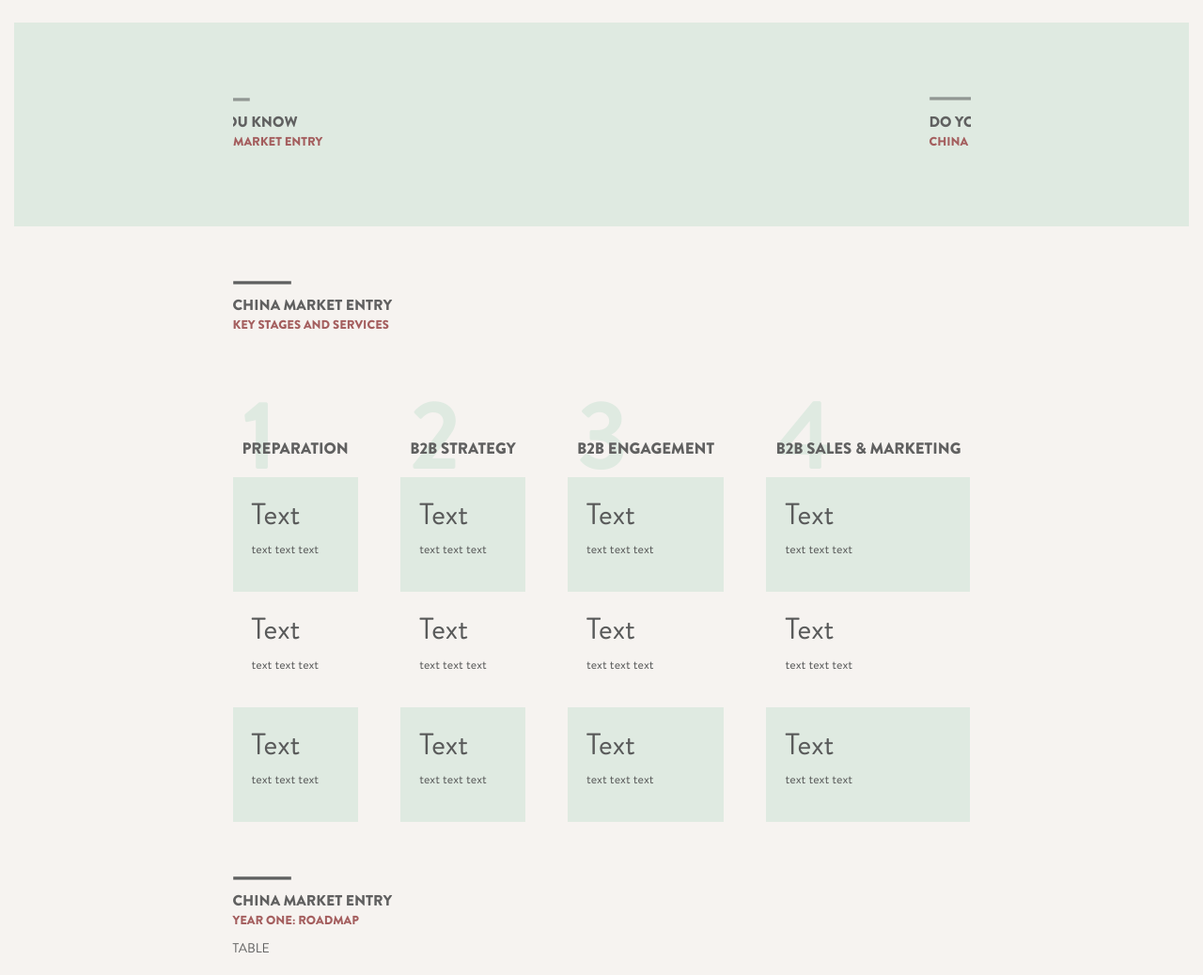
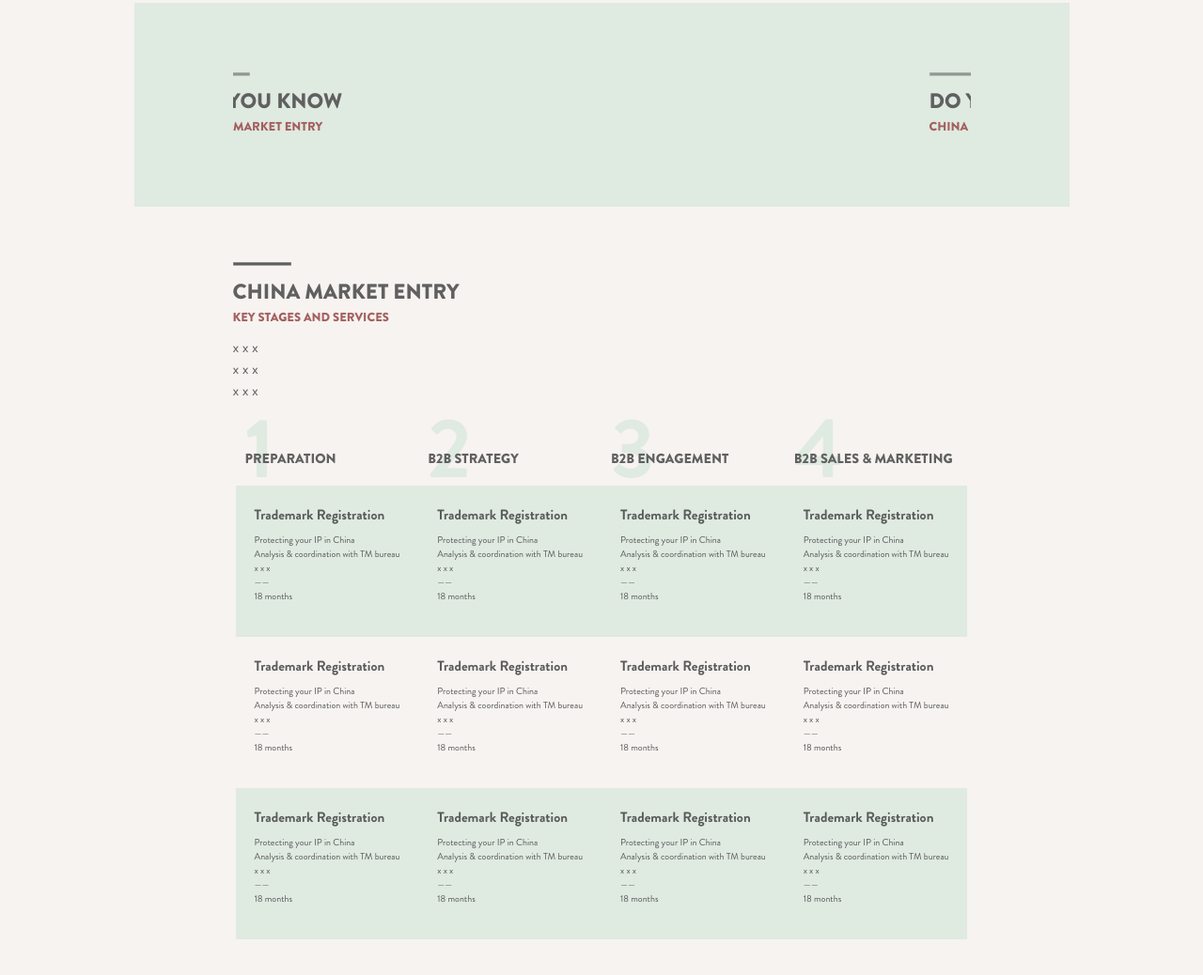
Before and after one commit to kabosiene/litaogroup, a website built with Parcel: page index.html in a window 1280 px wide. Shown: the part 1017-2055 px from the top of the page at 94% size. Built offline with nearby package versions, Linux system fonts and the light colour scheme; some icons are missing.

Commit message:
add stages table

```diff
--- a/css/main.css
+++ b/css/main.css
@@ -16,25 +16,33 @@ html {
 
 body {
   height: 100%;
-  display: flex;
+  display: -webkit-box;      /* OLD - iOS 6-, Safari 3.1-6 */
+  display: -moz-box;         /* OLD - Firefox 19- (buggy but mostly works) */
+  display: -ms-flexbox;      /* TWEENER - IE 10 */
+  display: -webkit-flex;     /* NEW - Chrome */
+  display: flex;             /* NEW, Spec - Opera 12.1, Firefox 20+ */
   font-family: BrandonGrotesque-Regular, Arial, sans-serif;
   background-color: #f6f3f0;
   color: #606060;
-  font-size: 14px;
+  font-size: 100%;
   font-weight: 400;
   font-style: normal;
   letter-spacing: normal;
   line-height: normal;
 }
 .container-fluid {
-  display: flex;
+  display: -webkit-box;      /* OLD - iOS 6-, Safari 3.1-6 */
+  display: -moz-box;         /* OLD - Firefox 19- (buggy but mostly works) */
+  display: -ms-flexbox;      /* TWEENER - IE 10 */
+  display: -webkit-flex;     /* NEW - Chrome */
+  display: flex;             /* NEW, Spec - Opera 12.1, Firefox 20+ */
   flex-direction: column;
   align-items: center;
-  width: 100%;
+  max-width: 1025px;
 }
 
 .container-fluid h1 {
-  font-size: 1.1250em;
+  font-size: 1.4em;
   font-family: BrandonGrotesque-Black;
   text-align: left;
   margin-top: 5px;
@@ -48,15 +56,12 @@ body {
 }
 
 .header-section{
+  position: relative;
   margin: 0;
  }
-.headline-block, .header-menu, .logo{
+.headline-block, .header-menu{
   position: absolute;
   z-index: 999;
-}
-.logo {
-  top: 27px;
-  left: 12%;
 }
 
 .headline-block {
@@ -72,7 +77,7 @@ body {
   font-size: 55px;
   font-style: normal;
   letter-spacing: normal;
-  line-height: normal;
+  line-height: 55px;
   text-align: center;
   z-index: 2;
 }
@@ -95,15 +100,20 @@ article header{
 article header h1{
   margin-bottom: 0px;
 }
-.header-menu,
 footer {
   display: flex;
   align-items: center;
 }
 .header-menu {
-  position: absolute;
+  display: flex;
+  justify-content: space-between;
   top: 40px;
-  right: 12%;
+  width: 100%;
+  padding: 0 10%;
+flex-wrap: wrap;
+}
+
+.logo {
 }
 
 .header-menu li {
@@ -111,6 +121,7 @@ footer {
 }
 .header-menu li a {
   color: #ffffff;
+  font-size: 9px;
 }
 .header-menu li a:after  {
   content: '';
@@ -136,9 +147,6 @@ footer {
   z-index: 0;
 }
 
-.carousel-inner{
-  height: -webkit-fill-available;
-}
 #myCarousel .carousel-inner{
   height: 217px;
   display: flex;
@@ -149,6 +157,9 @@ ul li {
   display: inline-block;
   padding: 0 10px;
   list-style: none;
+}
+nav ul {
+  margin:0;
 }
 section {
   justify-content: center;
@@ -201,18 +212,19 @@ footer {
 }
 
 .stages-table{
-  margin-top: 100px;
+  margin-top: 30px;
   display: flex;
-  justify-content: space-between;
+  justify-content: center;
+  flex-wrap: wrap;
 }
 .one-column{
-  width: -moz-available;
+ margin-top: 30px;
 }
 .one-column div{
   padding: 10px;
 }
 .one-column .column-header {
-  font-size: 1.2em;
+  font-size: 0.9em;
   font-family: BrandonGrotesque-Black;
   text-transform: uppercase;
   margin-bottom: 9px;
@@ -221,9 +233,20 @@ footer {
   font-size: 6.19em;
   color: #dfeae1;
   position: absolute;
-  margin: -75px 0;
+  margin: -64px 0;
   z-index: -1;
   font-family: BrandonGrotesque-Bold;
+}
+
+.one-column h2{
+  font-size: 15px;
+  font-family: BrandonGrotesque-Bold;
+  font-style: normal;
+  letter-spacing: normal;
+  line-height: normal;
+}
+.one-column p{
+  font-size: 10px;
 }
 a {
   color: #595a5a;
@@ -508,10 +531,36 @@ textarea {
    Modify as content requires.
    ========================================================================== */
 
-@media only screen and (min-width: 35em) {
+@media only screen and (max-width: 900px) {
   /* Style adjustments for viewports that meet the condition */
+
+  .headline {
+    font-size: 30px;
+    line-height: 30px;
+  }
+  .headline-block {
+    top: 130px;
+  }
+
+  .headline-block small {
+    font-size: 13px;
+  }
 }
+  @media only screen and (max-width: 700px) {
+    /* Style adjustments for viewports that meet the condition */
+    .headline {
+      font-size: 25px;
+      line-height: 25px;
+    }
 
+    .headline-block {
+      top: 100px;
+    }
+
+    .headline-block small {
+      font-size: 12px;
+    }
+  }
 @media print,
   (-webkit-min-device-pixel-ratio: 1.25),
   (min-resolution: 1.25dppx),
--- a/index.html
+++ b/index.html
@@ -27,8 +27,8 @@
 <body>
   <div class="container-fluid">
        <section class="header-section">
+        <header class="header-menu">
           <img src="img/litao-logo.png" class="logo">
-      <header class="header-menu">
           <nav>
             <ul>
               <li><a href="#">WORK</a></li>
@@ -127,37 +127,70 @@
          </div>
        </article>
      </section>
-     <section>
+     <section class="market-entry">
        <article>
          <header>
            <img class="black_line" src="img/black_title_line.png">
            <h1> CHINA MARKET ENTRY </h1>
            <small> KEY STAGES AND SERVICES </small>
          </header>
+         <div style="height: 50px">
+           <p>
+             x x x
+             <br>
+             x x x
+             <br>
+             x x x
+           </p>
+         </div>
          <div class="stages-table">
            <div class=" first one-column">
              <div class="column-header"><span> 1 </span> PREPARATION</div>
              <div style="background-color: #dfeae1">
                <a href="#">
                  <div>
-                   <h2>Text</h2>
-                   <p>text text text</p>
+                   <h2>Trademark Registration</h2>
+                   <p>Protecting your IP in China <br>
+                     Analysis & coordination with TM bureau
+                     <br>
+                     x x x
+                     <br>
+                     ——
+                     <br>
+                     18 months
+                   </p>
                  </div>
                </a>
              </div>
              <div>
                <a href="#">
                  <div>
-                   <h2>Text</h2>
-                   <p>text text text</p>
+                   <h2>Trademark Registration</h2>
+                   <p>Protecting your IP in China <br>
+                     Analysis & coordination with TM bureau
+                     <br>
+                     x x x
+                     <br>
+                     ——
+                     <br>
+                     18 months
+                   </p>
                  </div>
                </a>
              </div>
              <div style="background-color: #dfeae1">
                <a href="#">
                  <div>
-                   <h2>Text</h2>
-                   <p>text text text</p>
+                   <h2>Trademark Registration</h2>
+                   <p>Protecting your IP in China <br>
+                     Analysis & coordination with TM bureau
+                     <br>
+                     x x x
+                     <br>
+                     ——
+                     <br>
+                     18 months
+                   </p>
                  </div>
                </a>
              </div>
@@ -167,24 +200,48 @@
              <div style="background-color: #dfeae1">
                <a href="#">
                  <div>
-                   <h2>Text</h2>
-                   <p>text text text</p>
+                   <h2>Trademark Registration</h2>
+                   <p>Protecting your IP in China <br>
+                     Analysis & coordination with TM bureau
+                     <br>
+                     x x x
+                     <br>
+                     ——
+                     <br>
+                     18 months
+                   </p>
                  </div>
                </a>
              </div>
              <div>
                <a href="#">
                  <div>
-                   <h2>Text</h2>
-                   <p>text text text</p>
+                   <h2>Trademark Registration</h2>
+                   <p>Protecting your IP in China <br>
+                     Analysis & coordination with TM bureau
+                     <br>
+                     x x x
+                     <br>
+                     ——
+                     <br>
+                     18 months
+                   </p>
                  </div>
                </a>
              </div>
              <div style="background-color: #dfeae1">
                <a href="#">
                  <div>
-                   <h2>Text</h2>
-                   <p>text text text</p>
+                   <h2>Trademark Registration</h2>
+                   <p>Protecting your IP in China <br>
+                     Analysis & coordination with TM bureau
+                     <br>
+                     x x x
+                     <br>
+                     ——
+                     <br>
+                     18 months
+                   </p>
                  </div>
                </a>
              </div>
@@ -194,24 +251,48 @@
              <div style="background-color: #dfeae1">
                <a href="#">
                  <div>
-                   <h2>Text</h2>
-                   <p>text text text</p>
+                   <h2>Trademark Registration</h2>
+                   <p>Protecting your IP in China <br>
+                     Analysis & coordination with TM bureau
+                     <br>
+                     x x x
+                     <br>
+                     ——
+                     <br>
+                     18 months
+                   </p>
                  </div>
                </a>
              </div>
              <div>
                <a href="#">
                  <div>
-                   <h2>Text</h2>
-                   <p>text text text</p>
+                   <h2>Trademark Registration</h2>
+                   <p>Protecting your IP in China <br>
+                     Analysis & coordination with TM bureau
+                     <br>
+                     x x x
+                     <br>
+                     ——
+                     <br>
+                     18 months
+                   </p>
                  </div>
                </a>
              </div>
              <div style="background-color: #dfeae1">
                <a href="#">
                  <div>
-                   <h2>Text</h2>
-                   <p>text text text</p>
+                   <h2>Trademark Registration</h2>
+                   <p>Protecting your IP in China <br>
+                     Analysis & coordination with TM bureau
+                     <br>
+                     x x x
+                     <br>
+                     ——
+                     <br>
+                     18 months
+                   </p>
                  </div>
                </a>
              </div>
@@ -221,24 +302,48 @@
              <div style="background-color: #dfeae1">
                <a href="#">
                  <div>
-                   <h2>Text</h2>
-                   <p>text text text</p>
+                   <h2>Trademark Registration</h2>
+                   <p>Protecting your IP in China <br>
+                     Analysis & coordination with TM bureau
+                     <br>
+                     x x x
+                     <br>
+                     ——
+                     <br>
+                     18 months
+                   </p>
                  </div>
                </a>
              </div>
              <div>
                <a href="#">
                  <div>
-                   <h2>Text</h2>
-                   <p>text text text</p>
+                   <h2>Trademark Registration</h2>
+                   <p>Protecting your IP in China <br>
+                     Analysis & coordination with TM bureau
+                     <br>
+                     x x x
+                     <br>
+                     ——
+                     <br>
+                     18 months
+                   </p>
                  </div>
                </a>
              </div>
              <div style="background-color: #dfeae1">
                <a href="#">
                  <div>
-                   <h2>Text</h2>
-                   <p>text text text</p>
+                   <h2>Trademark Registration</h2>
+                   <p>Protecting your IP in China <br>
+                     Analysis & coordination with TM bureau
+                     <br>
+                     x x x
+                     <br>
+                     ——
+                     <br>
+                     18 months
+                   </p>
                  </div>
                </a>
              </div>
```
Lines whose indentation alone changed are shown as unchanged.
